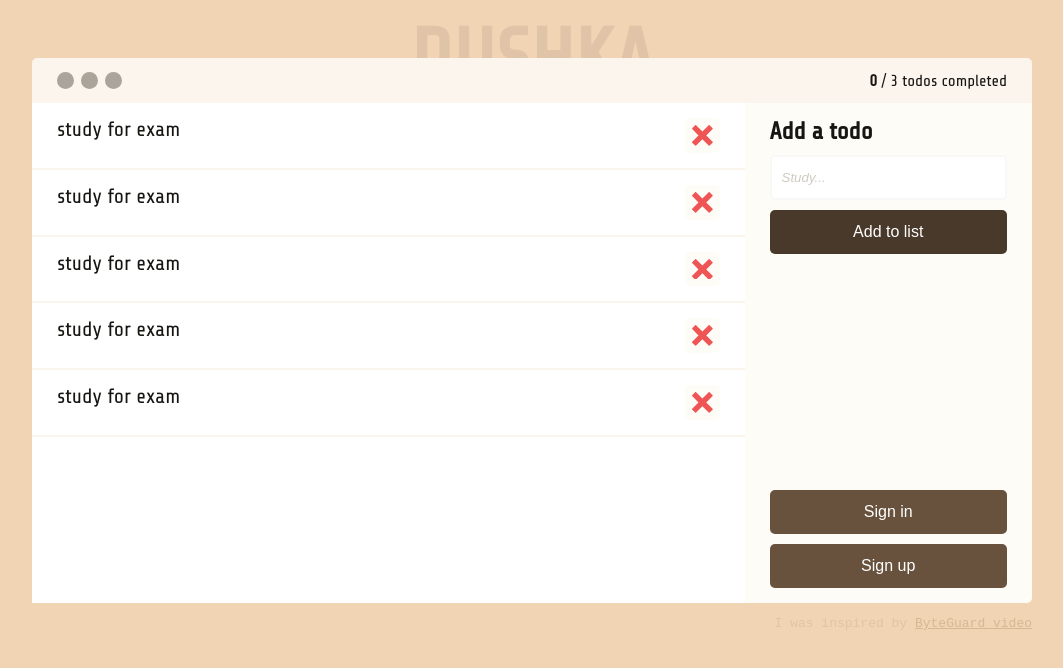
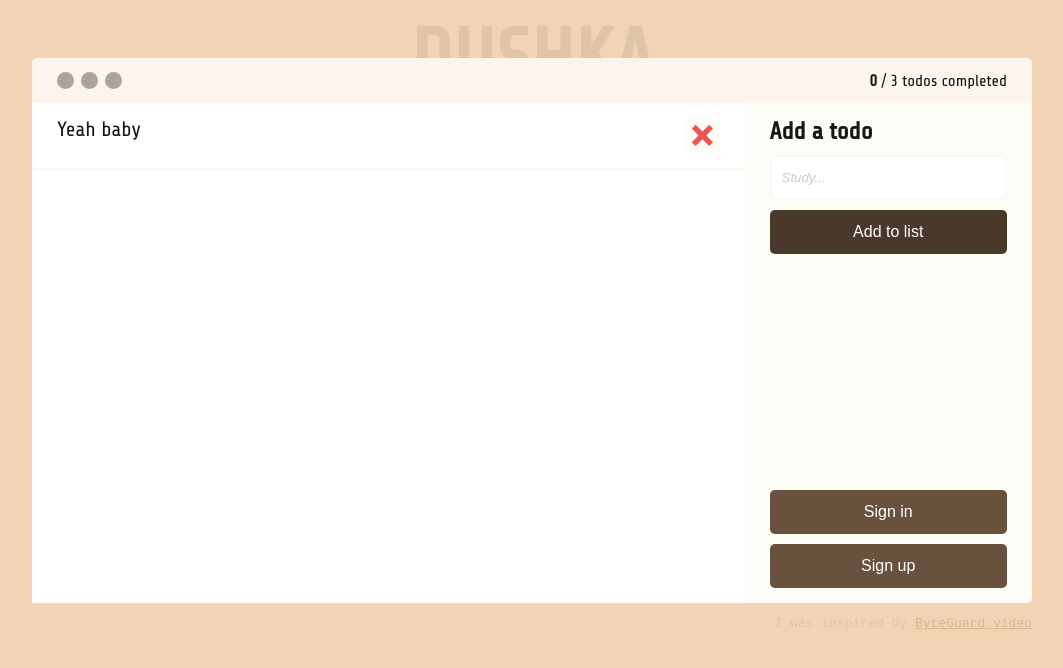
Before and after one commit to ayPromise/Dushka, a React (Vite) app: page / in a window 1280 px wide. Shown: the top 668 px of the page, without its empty margins (108-1171 px from the left). Built offline with nearby package versions, Linux system fonts and the light colour scheme.

Commit message:
feat: updated TodoList v0.1.1 component

```diff
--- a/src/App.tsx
+++ b/src/App.tsx
@@ -1,10 +1,32 @@
+import { useState } from "react"
 import BackgroundTitle from "./components/BackgroundTitle"
 import Footer from "./components/Footer"
 import Header from "./components/Header"
 import SideBar from "./components/SideBar"
 import TodoList from "./components/TodoList"
+import type { TodoItem } from "./types/TodoItem"
+
 
 function App() {
+
+  const [todos, setTodos] = useState<TodoItem[]>([
+    {
+      content: "Yeah baby",
+      completed: false
+    }
+  ])
+
+  const handleAddItem = (newItem: TodoItem) => {
+    setTodos((prev) => [
+      ...prev,
+      newItem
+    ])
+  }
+
+  const handleRemoveItem = (itemIndex: number) => {
+    const filteredState = todos.filter((_, index) => index !== itemIndex)
+    setTodos(filteredState)
+  }
 
   return (
     <div className="container">
@@ -13,8 +35,8 @@ function App() {
       <main>
         <Header />
         <section>
-          <TodoList />
-          <SideBar />
+          <TodoList todos={todos} handleRemoveItem={handleRemoveItem} />
+          <SideBar handleAddItem={handleAddItem} />
         </section>
         <Footer />
       </main>
--- a/src/components/TodoList/RemoveIcon.tsx
+++ /dev/null
@@ -1,9 +0,0 @@
-import styles from "./TodoList.module.scss"
-import { ImCross } from "react-icons/im";
-
-
-const RemoveIcon = () => {
-    return <ImCross className={styles.removeIcon} />
-}
-
-export default RemoveIcon
--- a/src/components/TodoList/index.tsx
+++ b/src/components/TodoList/index.tsx
@@ -1,11 +1,17 @@
-import RemoveIcon from "./RemoveIcon"
+import { ImCross } from "react-icons/im"
+import type { TodoItem } from "../../types/TodoItem"
 import styles from "./TodoList.module.scss"
 
-const TodoList = () => {
+interface TodoListProps {
+    todos: TodoItem[],
+    handleRemoveItem: (itemIndex: number) => void
+}
+
+const TodoList: React.FC<TodoListProps> = ({ todos, handleRemoveItem }) => {
     return (
         <ul className={styles.todoList}>
-            {Array.from(Array(5)).map(() =>
-                <li className={styles.todoItem}>study for exam <RemoveIcon /></li>
+            {todos && todos.map((item, index) =>
+                <li key={index} className={styles.todoItem}>{item.content} <ImCross className={styles.removeIcon} onClick={() => handleRemoveItem(index)} /></li>
             )}
         </ul>
     )
--- /dev/null
+++ b/src/types/TodoItem.ts
@@ -0,0 +1,4 @@
+export interface TodoItem{
+    content:string;
+    completed:boolean;
+}
```
